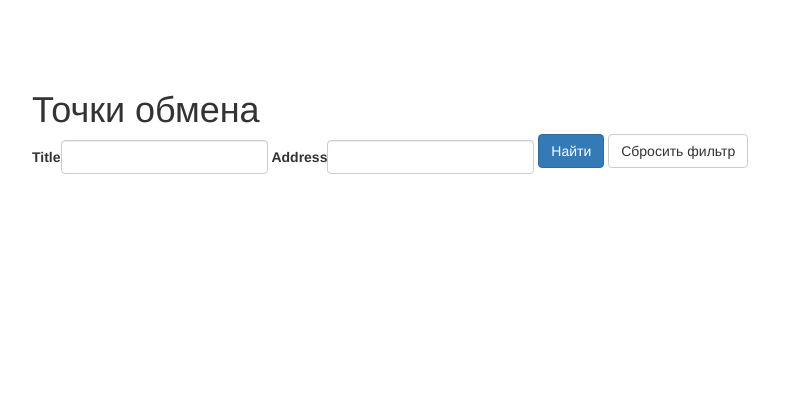
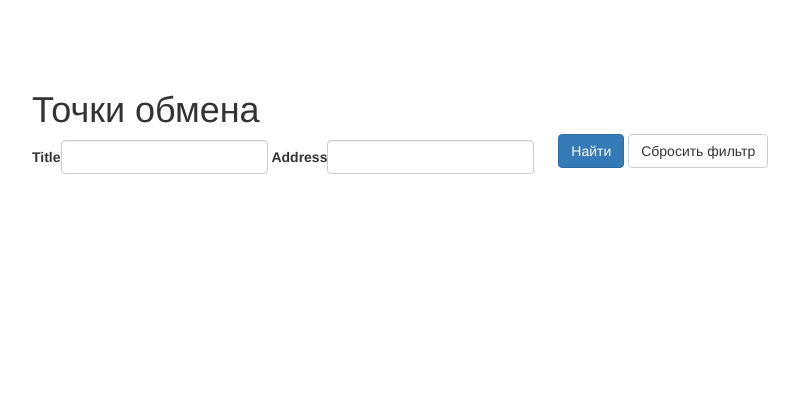
Before and after one commit to dye491/books, a Yii app: template views/point/index.php in a window 1280 px wide. Shown: the top 420 px of the page, without its empty margins (38-837 px from the left). Run offline with PHP 8.4 and a stand-in for Yii, Linux system fonts and the light colour scheme; the template is opened without the code that fills it, so the values that code supplies are empty; form fields are guessed from the names that the template uses; some libraries are stand-ins or nearby versions.

Commit message:
fix search form layout

```diff
--- a/views/point/_search.php
+++ b/views/point/_search.php
@@ -27,7 +27,7 @@ use yii\widgets\ActiveForm;
 
     <!--    --><? //= $form->field($model, 'desc') ?>
 
-    <div class="form-group" style="position: relative; top: -6px">
+    <div class="form-group" style="position: relative; top: -6px; left: 20px">
         <?= Html::submitButton('Найти', ['class' => 'btn btn-primary']) ?>
         <?= Html::resetButton('Сбросить фильтр', ['class' => 'btn btn-default']) ?>
     </div>
```
